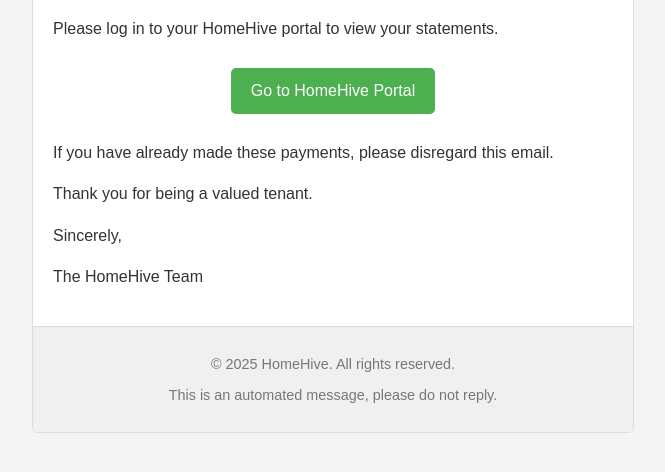
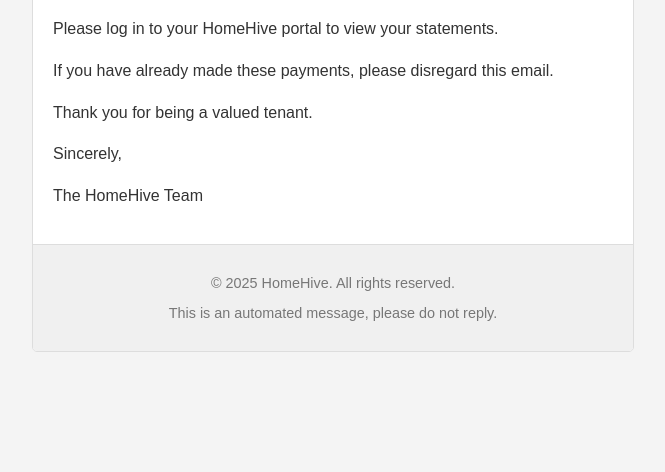
Before and after one commit to KactusIT-ZM/homehive-cloud-functions, a Python web app: template functions/templates/tenant_summary_email.html in a window 1280 px wide. Shown: the part 269-741 px from the top of the page, without its empty margins (307-972 px from the left). Run offline with Jinja, Linux system fonts and the light colour scheme; the template is opened without the code that fills it, so the values that code supplies are empty.

Commit message:
removing portal button from tenant email

```diff
--- a/functions/templates/tenant_summary_email.html
+++ b/functions/templates/tenant_summary_email.html
@@ -117,9 +117,9 @@
             {% else %}
             <p>Please log in to your HomeHive portal to view your statements.</p>
             {% endif %}
-            <div class="button-container">
+            <!-- <div class="button-container">
                 <a href="https://your-homehive-portal.com" class="button">Go to HomeHive Portal</a>
-            </div>
+            </div> -->
             <p>If you have already made these payments, please disregard this email.</p>
             <p>Thank you for being a valued tenant.</p>
             <p>Sincerely,</p>
```
